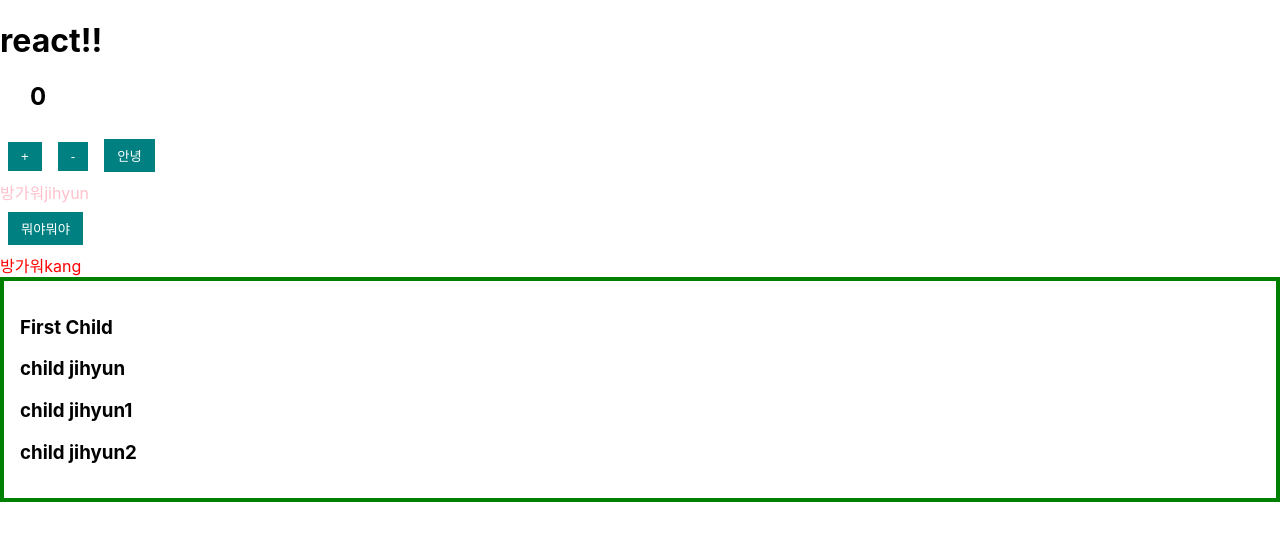
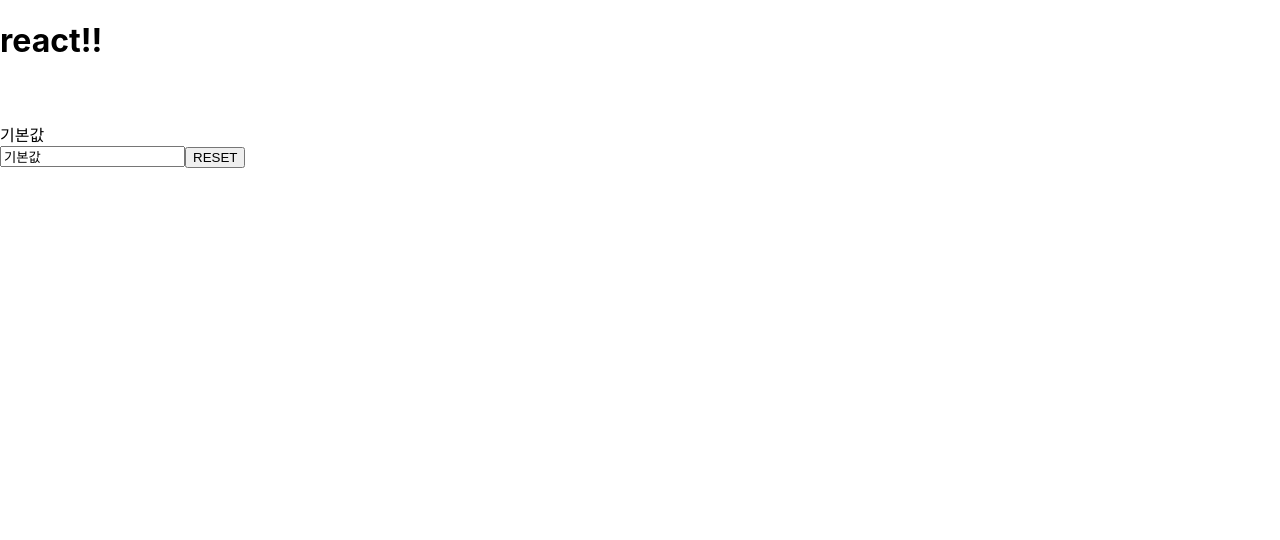
Before and after one commit to treejh/React-LileLion, a React (Create React App) app: page / in a window 1280 px wide. Shown: the top 540 px of the page. Built offline with nearby package versions, Linux system fonts and the light colour scheme.

Commit message:
UseStat, UserRef 실습

```diff
--- a/src/App.js
+++ b/src/App.js
@@ -2,6 +2,12 @@
 import Counter from "./Counter";
 import Hello from "./Hello";
 import MyButton from "./MyButton";
+import RefMyInputBox from "./UseRef/RefMyInputBox";
+import MyInputBox from "./UseState/MyInputBox";
+import MyInputBoxUseState from "./UseState/MyInputBoxUseState";
+import TitlePriceInputBox from "./UseState/TitlePriceInputBox";
+import UseStateExam1 from "./UseState/UseStateExam1";
+import UseStateExam2 from "./UseState/UseStateExam2";
 
 
 function App() {
@@ -9,11 +15,35 @@
   return(
 <div>
   <h1>react!!</h1>
-  <Counter></Counter>
+  {/*<Counter></Counter>
   <MyButton title="뭐야뭐야"/>
   <Hello color={"red"} name={"kang"} isSpecia={false}/>
 
   <ChildrenExam></ChildrenExam>
+  */}
+
+  {/*
+    /* UseState 실습*
+  <MyInputBox></MyInputBox>
+  <br></br><br></br>
+  <MyInputBoxUseState></MyInputBoxUseState>
+
+  <br></br><br></br>
+  <UseStateExam1></UseStateExam1>
+  <br></br><br></br><br></br><br></br>
+  <UseStateExam2></UseStateExam2>
+
+  <br></br><br></br>
+<TitlePriceInputBox></TitlePriceInputBox>
+  */}
+
+
+
+  {/* UseRef 실습*/}
+<br></br><br></br>
+<RefMyInputBox></RefMyInputBox>
+
+
 </div>
 
   );
--- /dev/null
+++ b/src/UseRef/RefMyInputBox.js
@@ -0,0 +1,37 @@
+import { useRef, useState } from "react";
+
+const RefMyInputBox=()=>{
+    //text에 들어갈 값
+
+    //text에 들어갈 값
+
+    const [text, setText] = useState("기본값");
+
+    const textInput = useRef();
+    const labelRef=useRef();
+    const resetHandler =()=>{
+        //alert("reset 버튼을 클릭하셨습니다.");
+        setText("");
+        textInput.current.focus();
+        //ßlabelRef.current.innerHtml="hi";
+
+    }
+    const changeHandler=(e)=>{
+        //인풋 상자에서 값을 얻어와서 이 값으로 state를 바꾼다.
+        setText(e.target.value);
+
+
+    }
+
+    return(
+    <div>
+        <label ref={labelRef}>{text}</label><br></br>
+        <input type="text" value={text} onChange={changeHandler} ref={textInput}/>
+
+        <button onClick={resetHandler}>RESET</button>
+    </div>
+    );
+
+};
+
+export default RefMyInputBox;
--- /dev/null
+++ b/src/UseState/MyInputBox.js
@@ -0,0 +1,19 @@
+const MyInputBox=()=>{
+    //text에 들어갈 값
+
+    const text="기본값";
+    const resetHandler =()=>{
+        alert("reset 버튼을 클릭하셨습니다.");
+    }
+    return(
+    <div>
+        <label>{text}</label><br></br>
+        <input type="text" value={text}/>
+
+        <button onClick={resetHandler}>RESET</button>
+    </div>
+    );
+
+};
+
+export default MyInputBox;
--- /dev/null
+++ b/src/UseState/MyInputBoxUseState.js
@@ -0,0 +1,26 @@
+import { useState } from "react";
+
+const MyInputBoxUseState=()=>{
+    //text에 들어갈 값
+
+    const [text, setText] = useState("기본값");
+    const resetHandler =()=>alert("reset 버튼을 클릭하셨습니다.");
+    const changeHandler=(e)=>{
+        //인풋 상자에서 값을 얻어와서 이 값으로 state를 바꾼다.
+        //setText(e.target.value);
+
+
+    }
+
+    return(
+    <div>
+        <label>{text}</label><br></br>
+        <input type="text" value={text} onChange={changeHandler}/>
+
+        <button onClick={resetHandler}>RESET</button>
+    </div>
+    );
+
+};
+
+export default MyInputBoxUseState;
--- /dev/null
+++ b/src/UseState/TitlePriceInputBox.js
@@ -0,0 +1,39 @@
+import { useState } from "react";
+
+const TitlePriceInputBox=()=>{
+
+    //useState의 초기값을 객체로 설정해준다.
+
+    const [inputs,setInputs] = useState({
+        title :"pen",
+        price:"2000"
+    });
+
+    const {title,price} = inputs;
+    const changeHandler =(e) =>{
+        const{name, value} = e.target;
+        //새롭게 객체를 만들어서 기존 값은 유지하고, 바뀐 값은 바꿔서
+
+        setInputs({
+            ...inputs,
+            [name]:value,
+        });
+    }
+
+
+    return(
+        <div>
+            <label> title : {title} </label>
+            <br></br>
+            <label> price : {price}</label>
+            <br/>
+            제목 : <input type="text" placeholder="제목을 입력하세요" name = "title" value={title} onChange={changeHandler}/><br/>
+            가격 : <input type="text" placeholder="가격을 입력하세요: " name = "price" value = {price} onChange={changeHandler}/><br/>
+            <button>RESET</button>
+
+
+        </div>
+    )
+}
+
+export default TitlePriceInputBox;
--- /dev/null
+++ b/src/UseState/UseStateExam1.js
@@ -0,0 +1,30 @@
+import { useState } from "react";
+
+const useStateExam1 =()=>{
+    const [time, setTime] = useState(1);
+
+    const setHandler=()=>{
+        let newTime = time;
+
+        if(time>=12){
+            newTime=1;
+        }else{
+            newTime=newTime +1;
+        }
+
+
+        setTime(newTime);
+
+        //time <12 ? setHandler(time+1) : setTime(1);
+
+    }
+    return(
+        <div>
+    <span> 시간 : {time} </span>
+    <button onClick={setHandler}>update</button>
+
+        </div>
+    );
+};
+
+export default useStateExam1;
--- /dev/null
+++ b/src/UseState/UseStateExam2.js
@@ -0,0 +1,38 @@
+import { useState } from "react";
+
+const UseStateExam2 =()=>{
+
+    const [input, setInput] = useState("");
+
+    //입력받은 값 리스트
+    const [names,setNames] = useState(["carami","jihyun","jang"]);
+
+
+    const inputChangeHandler =(e)=>{
+        setInput(e.target.value);
+    }
+
+    const uploadHanlder=()=>{
+        {/*새 배열을 만들어서 넘겨야 한다.*/}
+        setNames([input, ...names]);
+    }
+
+    return(
+
+        <div>
+            <input type="text" value={input} onChange={inputChangeHandler}/>
+            <button onClick={uploadHanlder}>입력</button>
+
+            {/*입력받은 값들을 리스트로 출력*/}
+            {names.map(name=>{
+                return <p> &ensp;{name} <br/> </p>
+
+            }
+
+            )}
+        </div>
+
+    );
+}
+
+export default UseStateExam2;
```
